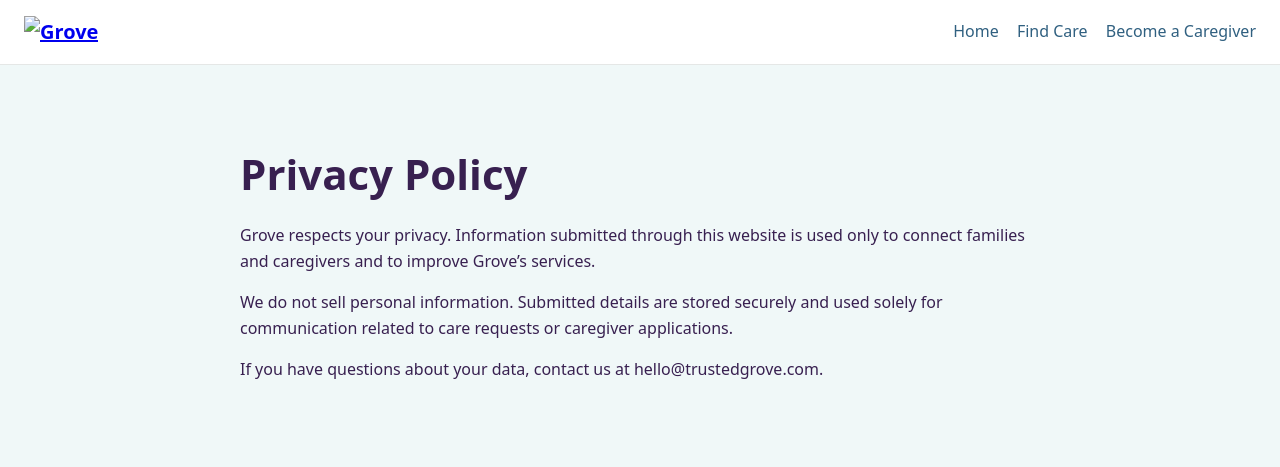
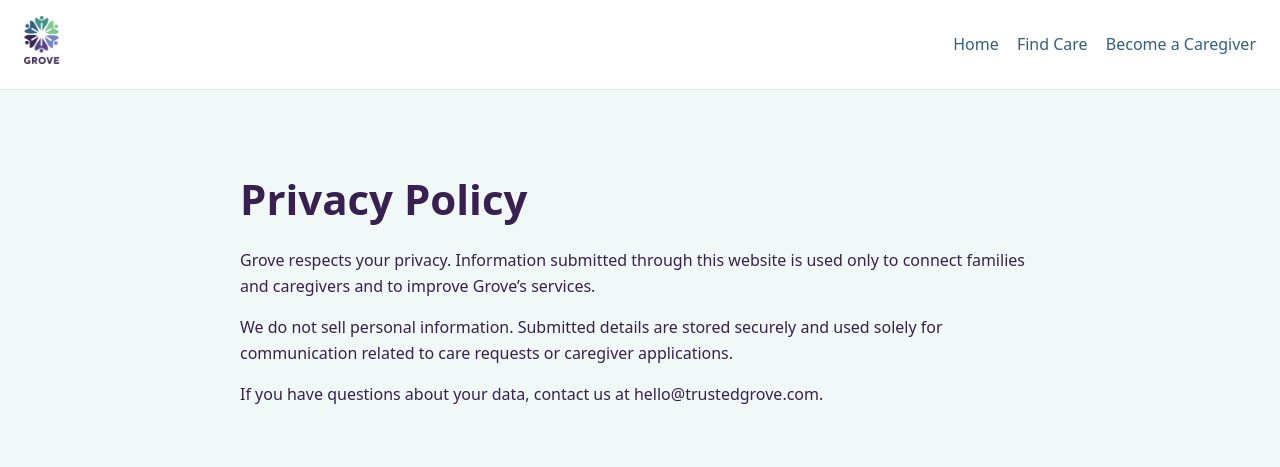
Before and after one commit to jfrancomb-spec/grove-website, a plain HTML site: page privacy.html in a window 1280 px wide. Drawn offline with Linux system fonts and the light colour scheme.

Commit message:
Update privacy.html

```diff
--- a/privacy.html
+++ b/privacy.html
@@ -9,7 +9,7 @@
 
 <header style="display:flex;align-items:center;justify-content:space-between;">
   <a href="./index.html">
-    <img src="./grove-logo.png" alt="Grove" style="height:48px;">
+    <img src="./LogoName.png" alt="Grove" style="height:48px;">
   </a>
 
   <span style="font-weight:normal;font-size:16px;">
```
